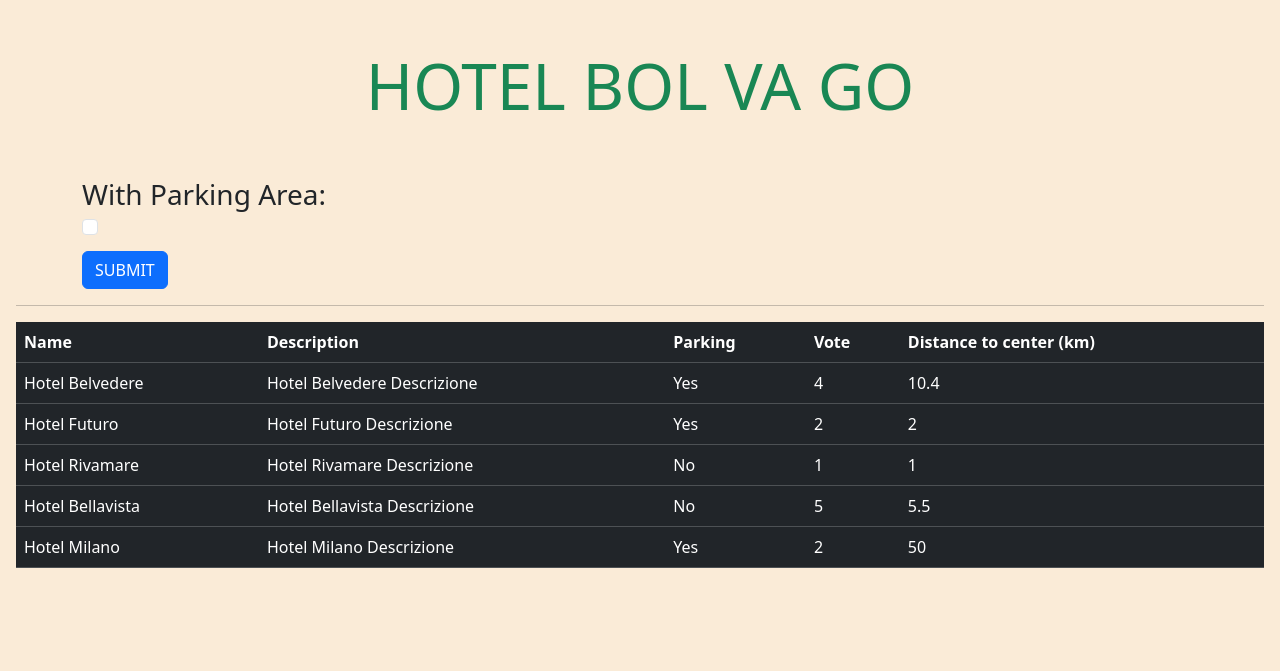
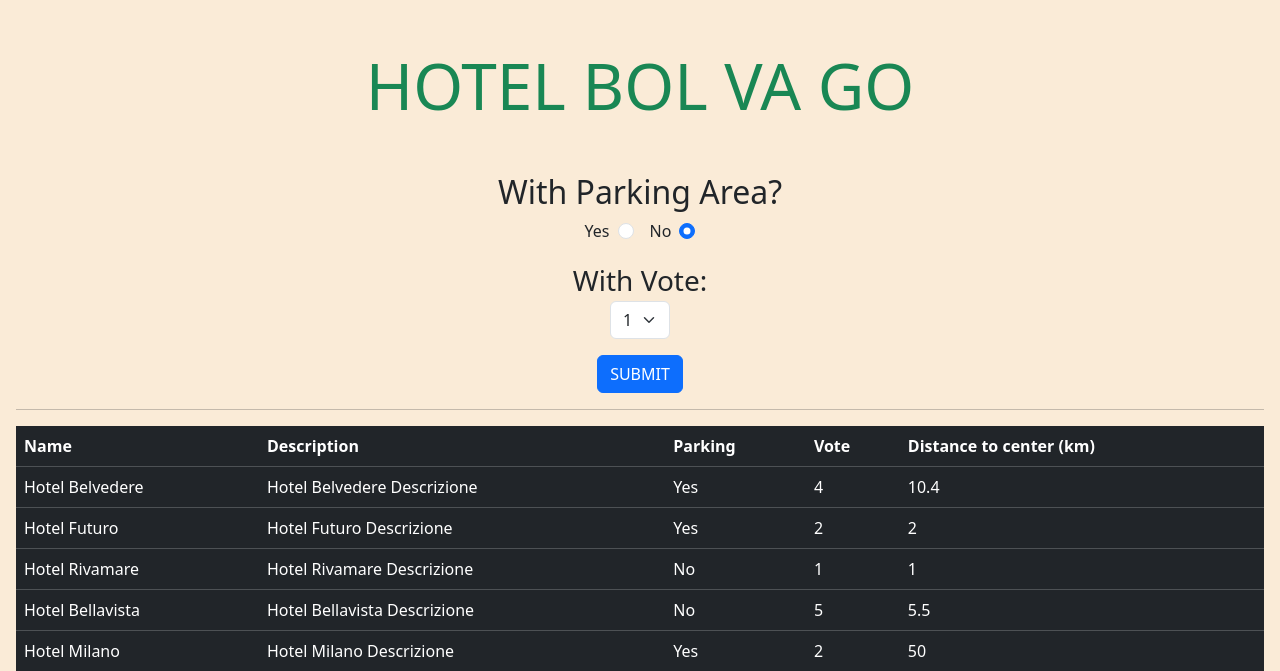
Before and after one commit to vincenzomercadante/php-hotel, a PHP site: page / in a window 1280 px wide. Shown: the top 671 px of the page. Run offline with PHP 8.4, Linux system fonts and the light colour scheme.

Commit message:
feat: add filter on hotel vote

```diff
--- a/index.php
+++ b/index.php
@@ -25,9 +25,28 @@ require_once('./main.php');
         <!-- page title -->
         <h1 class="text-center text-success display-3 my-5">HOTEL BOL VA GO</h1>
 
-        <form method="GET" class="container d-flex flex-column align-items-start">
-            <label class="form-check-label fs-3" for="parking">With Parking Area:</label>
-            <input type="checkbox" name="parking-filter" id="parking" class="form-check-input">
+        <form method="GET" class="container d-flex flex-column align-items-center">
+            <h2>With Parking Area?</h2>
+            <!-- parking area input -->
+            <div class="d-flex">
+                <label class="form-check-label me-2" for="parking">Yes</label>
+                <input type="radio" name="parking-filter" id="parking" class="form-check-input" value="yes">
+
+                <label class="form-check-label ms-3 me-2" for="parking">No</label>
+                <input type="radio" name="parking-filter" id="parking" class="form-check-input" value="no" checked>
+            </div>
+
+            <!-- hotel vote filter -->
+            <label class="form-check-label fs-3 mt-3" for="vote">With Vote:</label>
+            <select name="vote" id="vote" class="form-select">
+                <option value="1">1</option>
+                <option value="2">2</option>
+                <option value="3">3</option>
+                <option value="4">4</option>
+                <option value="5">5</option>
+            </select>
+
+            <!-- submit -->
             <input type="submit" name="" id="" class="btn btn-primary mt-3" value="SUBMIT">
         </form>
 
--- a/main.php
+++ b/main.php
@@ -49,11 +49,24 @@
     // filtering the hotels array
     if($form_sent){
         // checkbox input value variable
-        $parking_filter = $_GET['parking-filter'];
+        $parking_filter = ($_GET['parking-filter']=='yes') ? true : false;
+
+        var_dump($parking_filter);
+
+        // hotel vote filter
+        $hotel_vote = (int) $_GET['vote'];
+
+
         // checkbox input value variable
         foreach($hotels as $hotel){
-            if($hotel['parking']){
-                $filtered_hotels [] = $hotel;
+            if($parking_filter){
+                if($hotel['parking'] == $parking_filter && $hotel['vote'] >= $hotel_vote){
+                    $filtered_hotels [] = $hotel;
+                }
+            } else {
+                if($hotel['vote'] >= $hotel_vote){
+                    $filtered_hotels [] = $hotel;
+                }
             }
         }
     }
--- a/style.css
+++ b/style.css
@@ -1,3 +1,7 @@
 body{
     background-color: antiquewhite;
 }
+
+select{
+    width: auto !important;
+}
```
